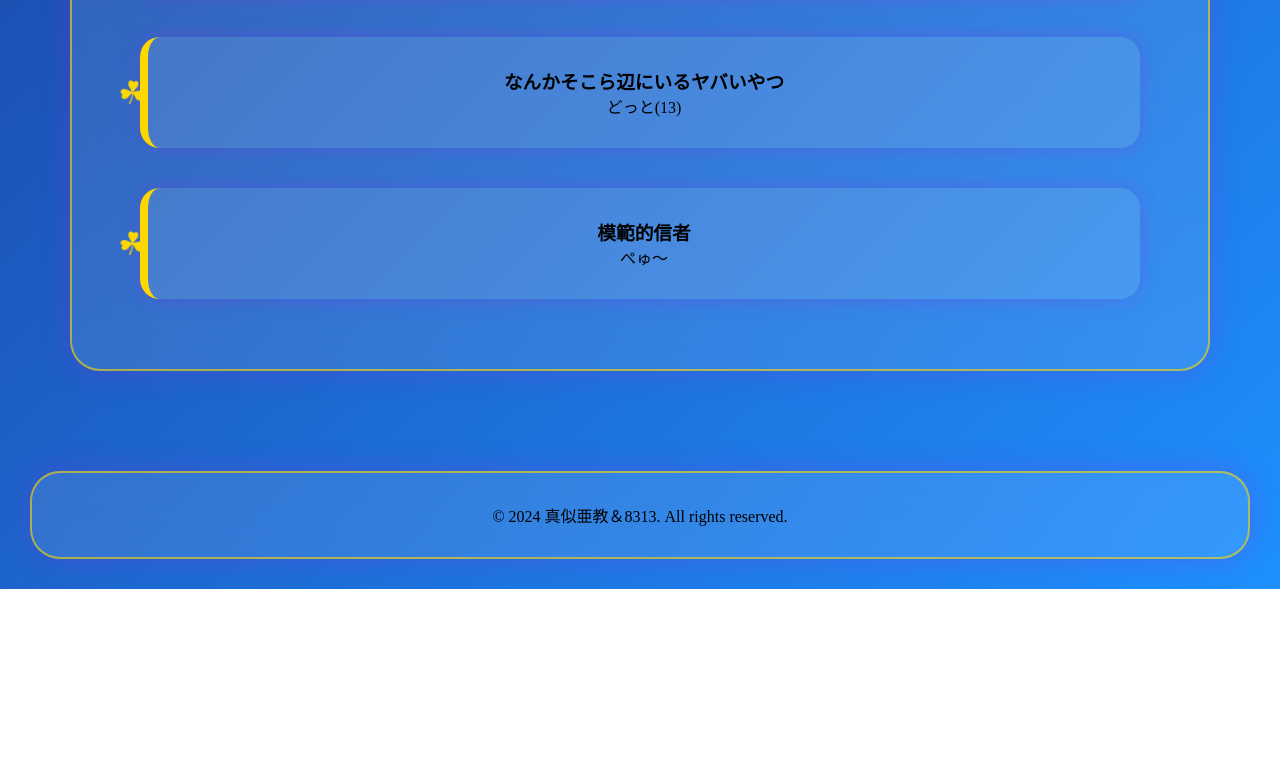
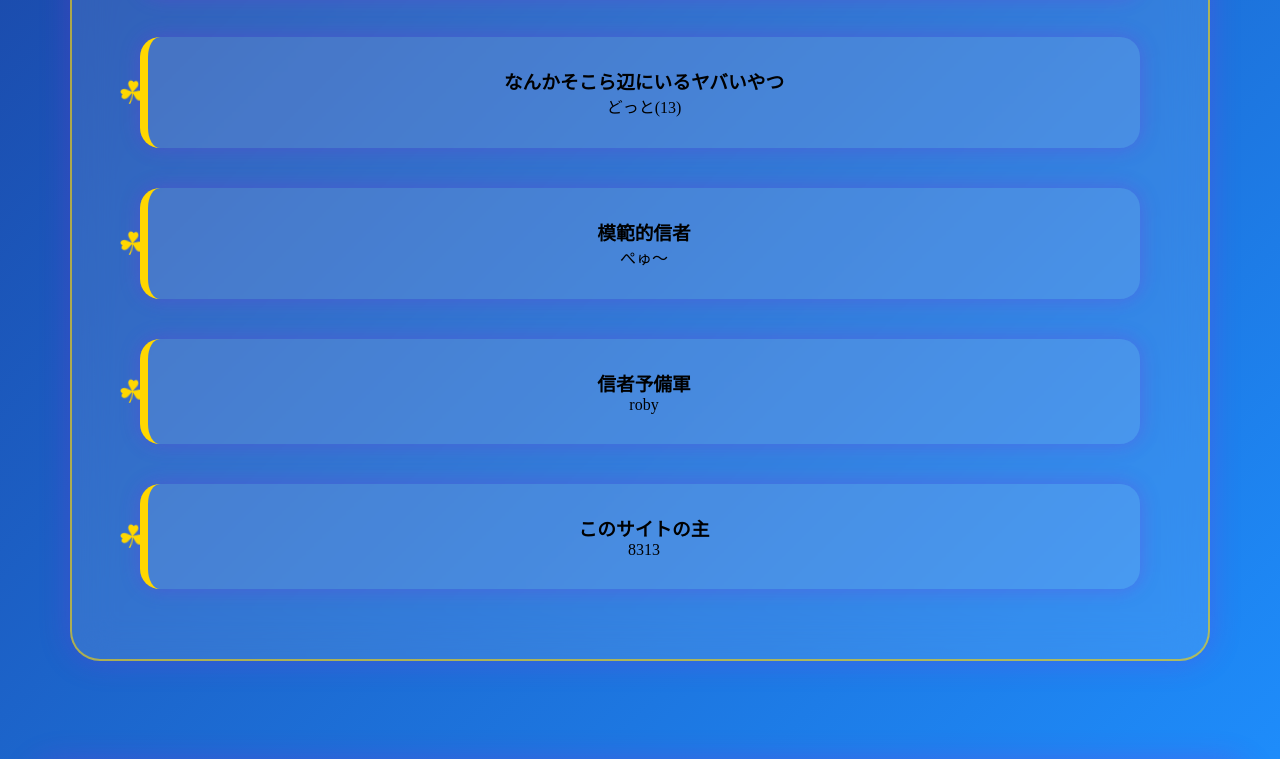
Before and after one commit to yuu8313/maniakyou, a plain HTML site: page pages/members.html in a window 1280 px wide. Shown: the part 1662-2421 px from the top of the page. Before the commit the page ends 2251 px from the top, so only its background shows below. Drawn offline with nearby package versions, Linux system fonts and the light colour scheme.

Commit message:
add ruby

```diff
--- a/pages/members.html
+++ b/pages/members.html
@@ -58,6 +58,14 @@
                     <h3>模範的信者</h3>
                     <p>ぺゅ～</p>
                 </div>
+                <div class="timeline-item">
+                    <h3>信者予備軍</h3>
+                    <p>roby</p>
+                </div>
+                <div class="timeline-item">
+                    <h3>このサイトの主</h3>
+                    <p>8313</p>
+                </div>
             </div>
         </section>
     </main>
```
